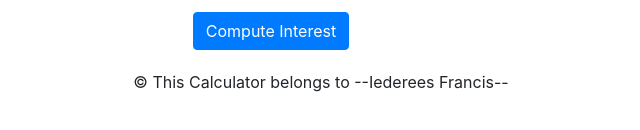
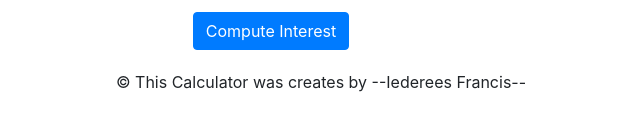
Before and after one commit to iederees-create/Interest-Calculator, a plain HTML site: page index.html in a window 1280 px wide. Shown: the part 324-454 px from the top of the page, 319-959 px from the left. Drawn offline with nearby package versions, Linux system fonts and the light colour scheme.

Commit message:
Update index.html

```diff
--- a/index.html
+++ b/index.html
@@ -39,7 +39,7 @@
         </div>
 
         <footer class="text-center">
-            &copy; This Calculator belongs to --Iederees Francis--
+            &copy; This Calculator was creates by --Iederees Francis--
         </footer>
 
         <script>
```
